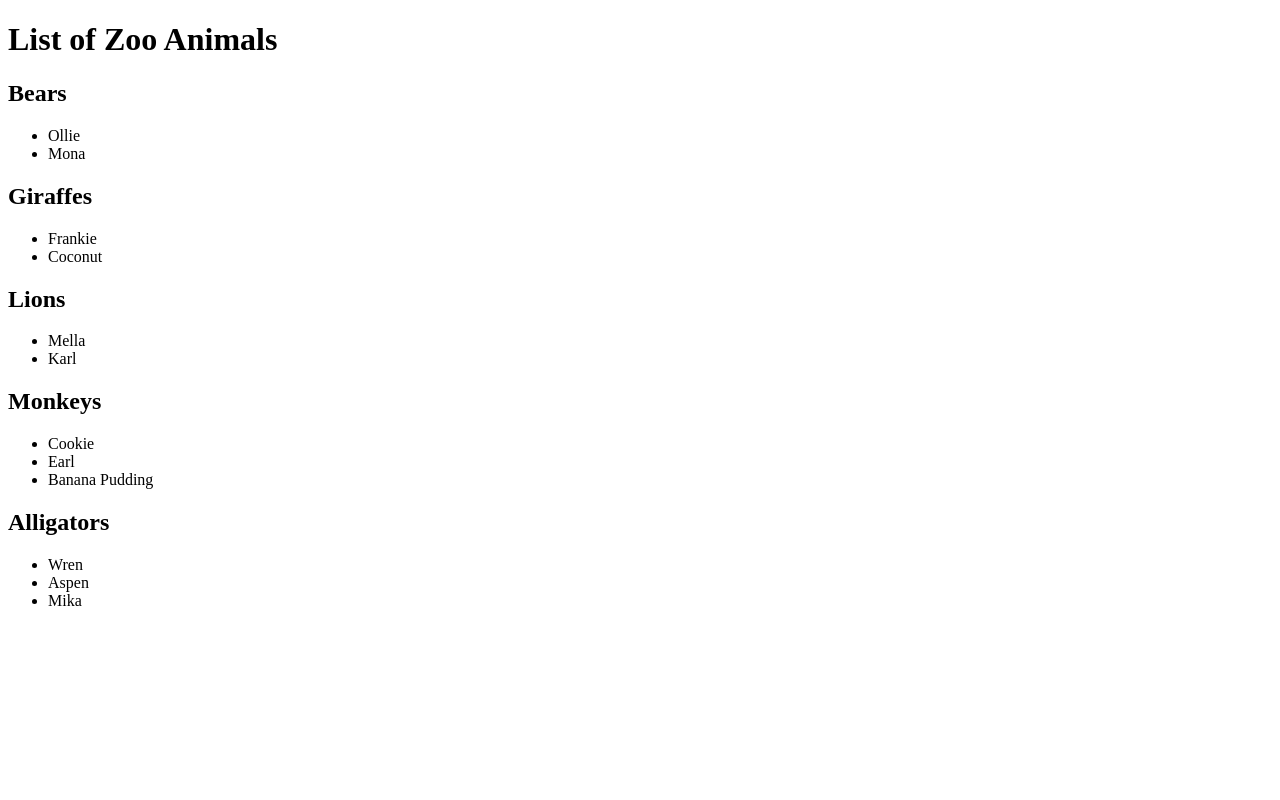
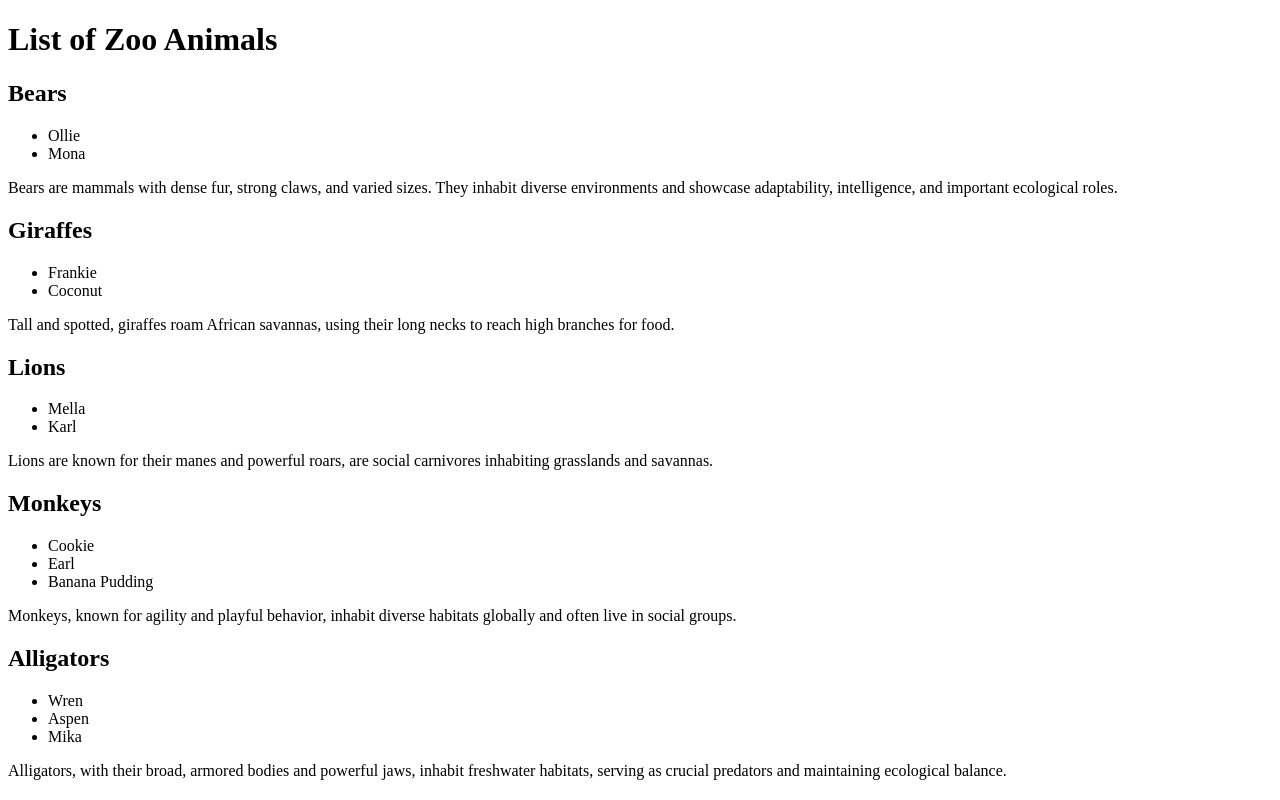
Before and after one commit to ocable/zoo-problem, a plain HTML site: page index.html in a window 1280 px wide. Drawn offline with Linux system fonts and the light colour scheme.

Commit message:
Added Description para

```diff
--- a/index.html
+++ b/index.html
@@ -13,32 +13,33 @@
             <li>Ollie</li>
             <li>Mona</li>
         </ul>
-        <p></p>
-
+        <p>Bears are mammals with dense fur, strong claws, and varied sizes. They inhabit diverse environments and showcase adaptability, intelligence, and important ecological roles.
     <h2>Giraffes</h2>
         <ul>
             <li>Frankie</li>
             <li>Coconut</li>
         </ul>
-
+        <p>Tall and spotted, giraffes roam African savannas, using their long necks to reach high branches for food.</p>
     <h2>Lions</h2>
         <ul>
             <li>Mella</li>
             <li>Karl</li>
         </ul>
-
+        <p>Lions are known for their manes and powerful roars, are social carnivores inhabiting grasslands and savannas.</p>
     <h2>Monkeys</h2>
         <ul>
             <li>Cookie</li>
             <li>Earl</li>
             <li>Banana Pudding</li>
         </ul>
-
+        <p>
+            Monkeys, known for agility and playful behavior, inhabit diverse habitats globally and often live in social groups.</p>
     <h2>Alligators</h2>
         <ul>
             <li>Wren</li>
             <li>Aspen</li>
             <li>Mika</li>
         </ul>
+        <p>Alligators, with their broad, armored bodies and powerful jaws, inhabit freshwater habitats, serving as crucial predators and maintaining ecological balance.</p>
 </body>
 </html>
```
